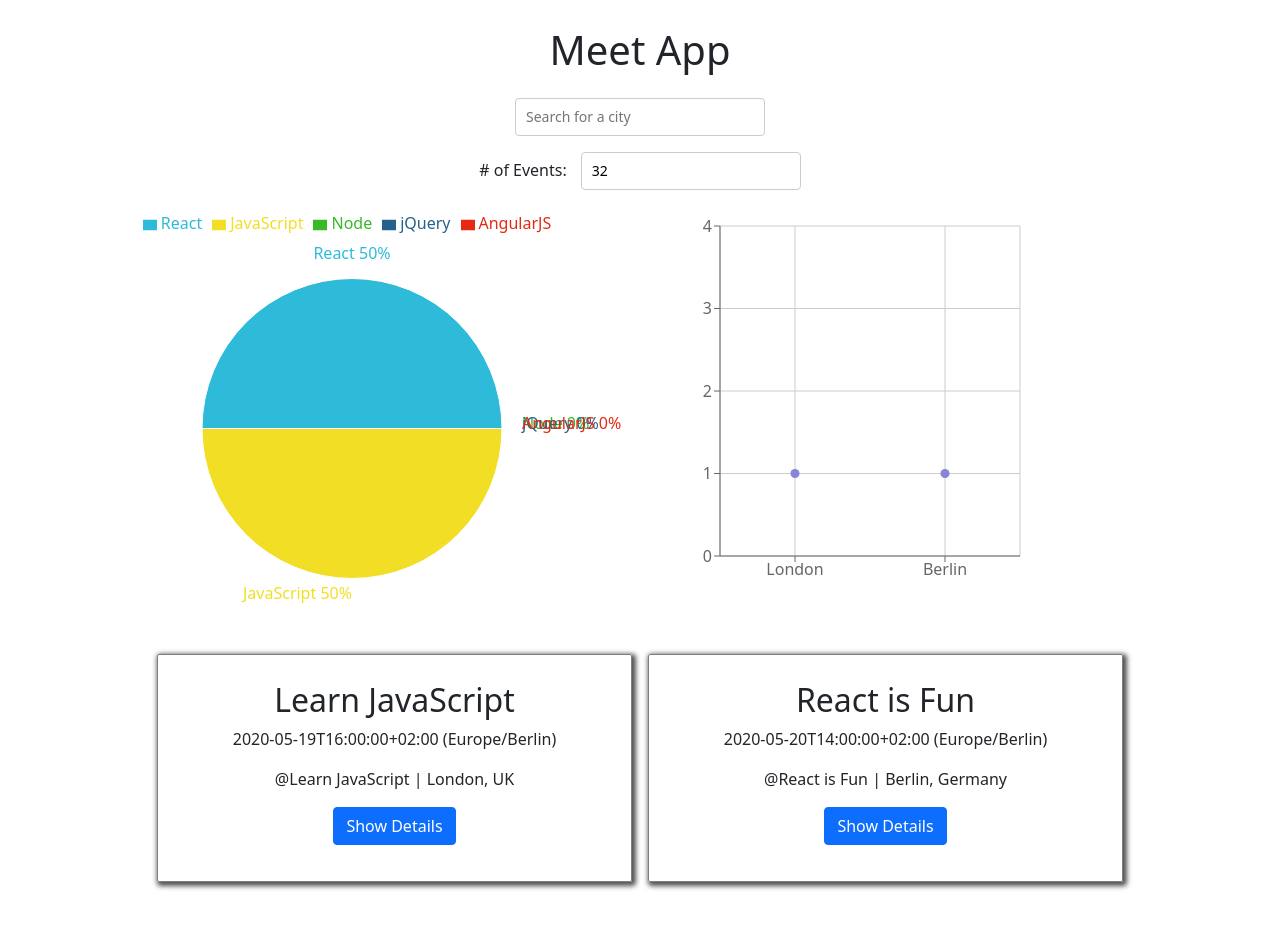
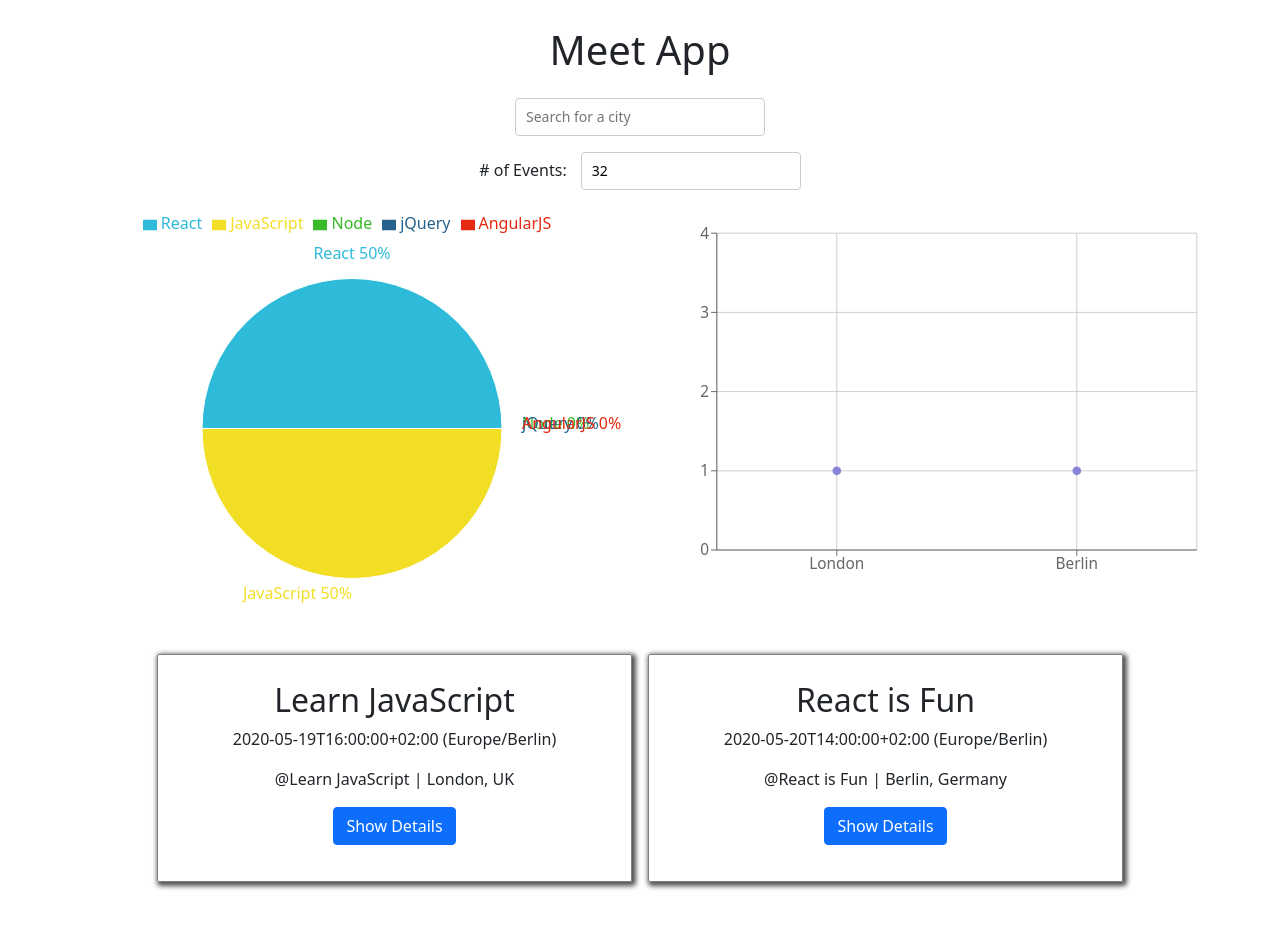
Before and after one commit to kylayouu/Meet, a React (Create React App) app: page / in a window 1280 px wide. Shown: the top 928 px of the page. Built offline with nearby package versions, Linux system fonts and the light colour scheme; what atatus-spa would draw is missing.

Commit message:
updated size of scatterchart

```diff
--- a/src/App.js
+++ b/src/App.js
@@ -77,10 +77,8 @@ class App extends Component {
 
         <div className='data-vis-wrapper'>
           <EventGenre events={this.state.events} />
-          <ResponsiveContainer height={400} width={400}>
+          <ResponsiveContainer height={400} width={600}>
             <ScatterChart
-              // width={800}
-              // height={400}
               margin={{
                 top: 20,
                 right: 20,
```
